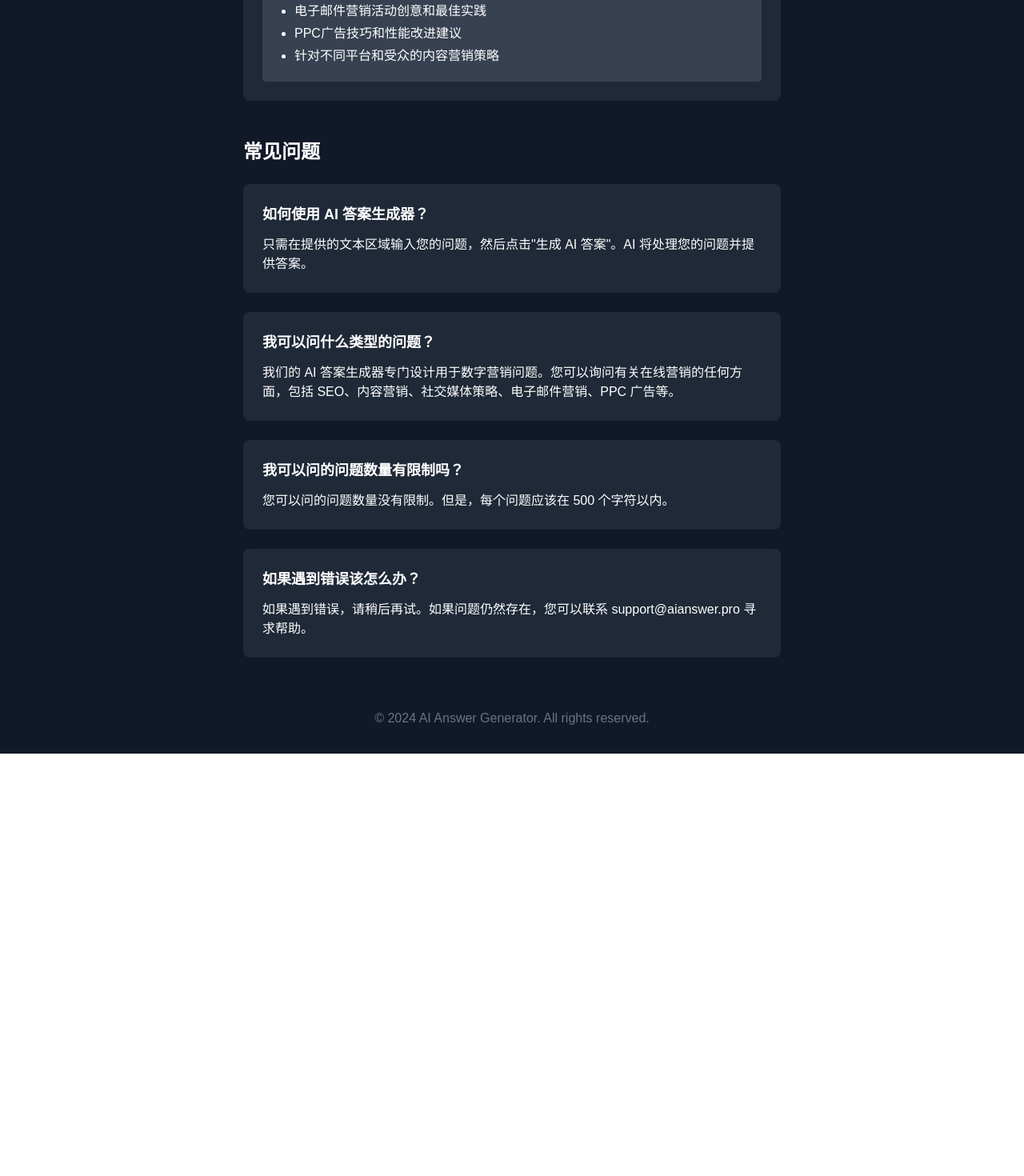
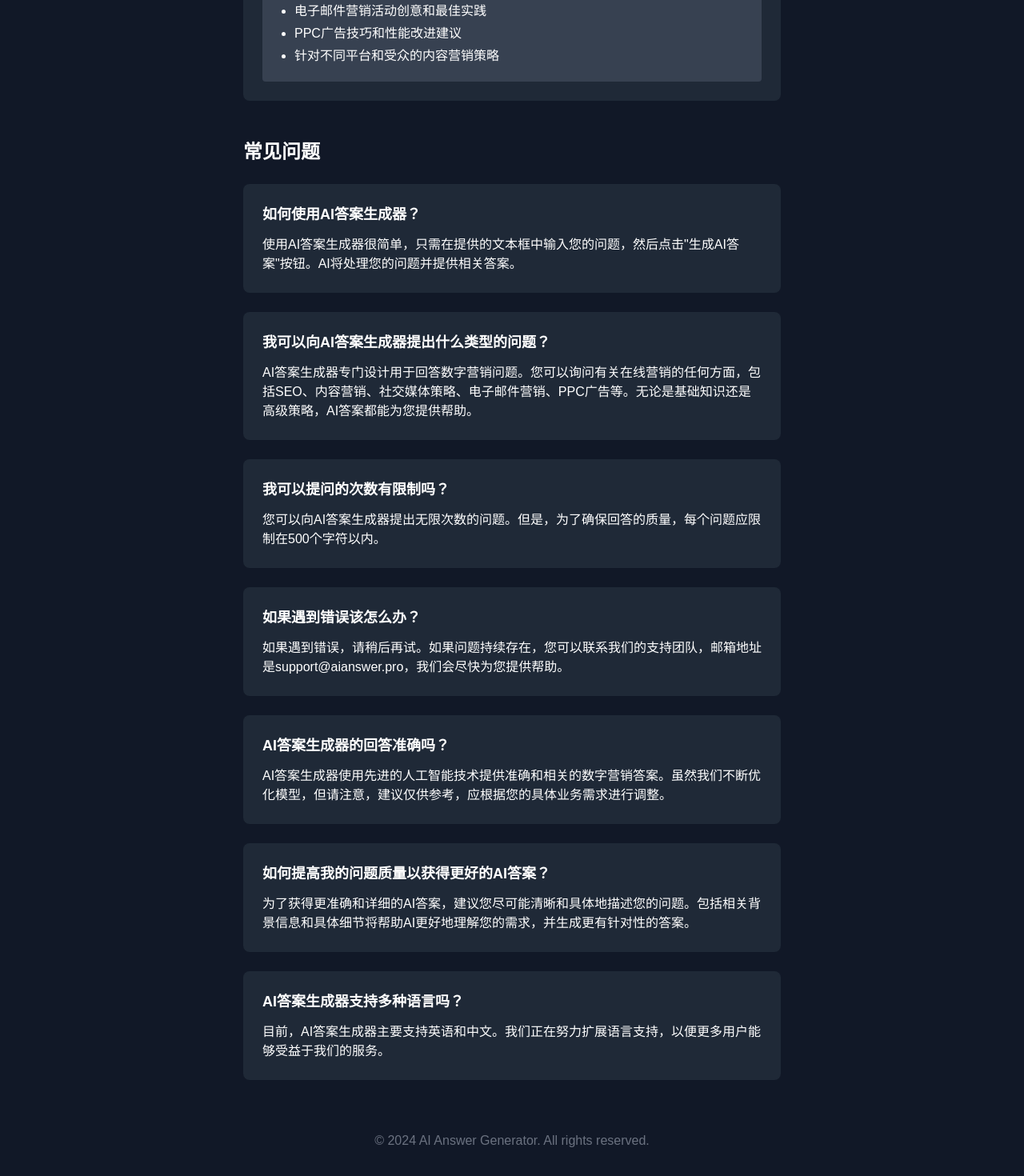
Before and after one commit to axijiajiajia/open-aianswer, a Next.js app: page /zh in a window 1280 px wide. Shown: the part 2137-3607 px from the top of the page at 80% size. Before the commit the page ends 3079 px from the top, so only its background shows below. Built offline with nearby package versions, Linux system fonts and the light colour scheme.

Commit message:
优化aianswer关键词密度

```diff
--- a/app/en/page.tsx
+++ b/app/en/page.tsx
@@ -143,22 +143,37 @@ export default function Home() {
             <div className="space-y-6">
               <div className="bg-gray-800 p-6 rounded-lg">
                 <h3 className="text-lg font-semibold mb-3">How do I use the AI Answer Generator?</h3>
-                <p>Simply enter your question in the text area provided and click on "Generate AI Answer". The AI will process your question and provide an answer.</p>
+                <p>To use the AI Answer Generator, simply enter your question in the provided text box and click the "Generate AI Answer" button. The AI will process your question and provide a relevant answer.</p>
               </div>
 
               <div className="bg-gray-800 p-6 rounded-lg">
-                <h3 className="text-lg font-semibold mb-3">What kind of questions can I ask AI Answer Generator?</h3>
-                <p>Our AI Answer Generator is specifically designed for digital marketing questions. You can ask about any aspect of online marketing, including SEO, content marketing, social media strategies, email marketing, PPC advertising, and more.</p>
+                <h3 className="text-lg font-semibold mb-3">What kind of questions can I ask the AI Answer Generator?</h3>
+                <p>The AI Answer Generator is specifically designed for digital marketing questions. You can ask about any aspect of online marketing, including SEO, content marketing, social media strategies, email marketing, PPC advertising, and more. Whether it's foundational knowledge or advanced strategies, the AI Answer can assist you.</p>
               </div>
 
               <div className="bg-gray-800 p-6 rounded-lg">
                 <h3 className="text-lg font-semibold mb-3">Is there a limit to the number of questions I can ask?</h3>
-                <p>There is no limit to the number of questions you can ask. However, each question should be within 500 characters.</p>
+                <p>You can ask an unlimited number of questions to the AI Answer Generator. However, each question should be limited to 500 characters to ensure the best quality of responses.</p>
               </div>
 
               <div className="bg-gray-800 p-6 rounded-lg">
                 <h3 className="text-lg font-semibold mb-3">What should I do if I encounter an error?</h3>
-                <p>If you encounter an error, please try again later. If the problem persists, you can contact support@aianswer.pro for assistance.</p>
+                <p>If you encounter an error, please try again later. If the problem persists, you can contact our support team at support@aianswer.pro, and we will assist you as soon as possible.</p>
+              </div>
+
+              <div className="bg-gray-800 p-6 rounded-lg">
+                <h3 className="text-lg font-semibold mb-3">Are the answers from the AI Answer Generator accurate?</h3>
+                <p>The AI Answer Generator utilizes advanced artificial intelligence technology to provide accurate and relevant digital marketing answers. While we continuously optimize the model, please note that suggestions are for reference only and should be tailored to your specific business needs.</p>
+              </div>
+
+              <div className="bg-gray-800 p-6 rounded-lg">
+                <h3 className="text-lg font-semibold mb-3">How can I improve the quality of my questions to get better AI answers?</h3>
+                <p>To obtain more accurate and detailed AI answers, it is recommended that you describe your questions as clearly and specifically as possible. Including relevant background information and specific details will help the AI better understand your needs and generate more targeted answers.</p>
+              </div>
+
+              <div className="bg-gray-800 p-6 rounded-lg">
+                <h3 className="text-lg font-semibold mb-3">Does the AI Answer Generator support multiple languages?</h3>
+                <p>Yes, the AI Answer Generator supports multiple languages.</p>
               </div>
             </div>
           </div>
--- a/app/it/page.tsx
+++ b/app/it/page.tsx
@@ -121,22 +121,37 @@ export default function Home() {
             <div className="space-y-6">
               <div className="bg-gray-800 p-6 rounded-lg">
                 <h3 className="text-lg font-semibold mb-3">Come si usa il Generatore di Risposte AI?</h3>
-                <p>Basta inserire la tua domanda nell'area di testo fornita e cliccare su "Genera Risposta AI". L'AI elaborerà la tua domanda e fornirà una risposta.</p>
+                <p>Per utilizzare il Generatore di Risposte AI, basta inserire la tua domanda nella casella di testo fornita e cliccare sul pulsante "Genera Risposta AI". L'AI elaborerà la tua domanda e fornirà una risposta pertinente.</p>
               </div>
 
               <div className="bg-gray-800 p-6 rounded-lg">
-                <h3 className="text-lg font-semibold mb-3">Che tipo di domande posso fare?</h3>
-                <p>Il nostro Generatore di Risposte AI è specificamente progettato per domande di marketing digitale. Puoi chiedere informazioni su qualsiasi aspetto del marketing online, inclusi SEO, content marketing, strategie per i social media, email marketing, pubblicità PPC e altro ancora.</p>
+                <h3 className="text-lg font-semibold mb-3">Che tipo di domande posso fare al Generatore di Risposte AI?</h3>
+                <p>Il Generatore di Risposte AI è specificamente progettato per domande di marketing digitale. Puoi chiedere informazioni su qualsiasi aspetto del marketing online, inclusi SEO, content marketing, strategie per i social media, email marketing, pubblicità PPC e altro ancora. Che si tratti di conoscenze di base o strategie avanzate, l'AI Answer può assisterti.</p>
               </div>
 
               <div className="bg-gray-800 p-6 rounded-lg">
                 <h3 className="text-lg font-semibold mb-3">C'è un limite al numero di domande che posso fare?</h3>
-                <p>Non c'è limite al numero di domande che puoi fare. Tuttavia, ogni domanda dovrebbe essere entro i 500 caratteri.</p>
+                <p>Puoi fare un numero illimitato di domande al Generatore di Risposte AI. Tuttavia, ogni domanda dovrebbe essere limitata a 500 caratteri per garantire la migliore qualità delle risposte.</p>
               </div>
 
               <div className="bg-gray-800 p-6 rounded-lg">
                 <h3 className="text-lg font-semibold mb-3">Cosa devo fare se incontro un errore?</h3>
-                <p>Se incontri un errore, per favore riprova più tardi. Se il problema persiste, puoi contattare support@aianswer.pro per assistenza.</p>
+                <p>Se incontri un errore, per favore riprova più tardi. Se il problema persiste, puoi contattare il nostro team di supporto all'indirizzo support@aianswer.pro, e ti assisteremo il prima possibile.</p>
+              </div>
+
+              <div className="bg-gray-800 p-6 rounded-lg">
+                <h3 className="text-lg font-semibold mb-3">Le risposte del Generatore di Risposte AI sono accurate?</h3>
+                <p>Il Generatore di Risposte AI utilizza tecnologia di intelligenza artificiale avanzata per fornire risposte accurate e pertinenti sul marketing digitale. Mentre ottimizziamo continuamente il modello, ti preghiamo di notare che i suggerimenti sono solo a scopo di riferimento e dovrebbero essere adattati alle tue specifiche esigenze aziendali.</p>
+              </div>
+
+              <div className="bg-gray-800 p-6 rounded-lg">
+                <h3 className="text-lg font-semibold mb-3">Come posso migliorare la qualità delle mie domande per ottenere risposte AI migliori?</h3>
+                <p>Per ottenere risposte AI più accurate e dettagliate, si consiglia di descrivere le tue domande nel modo più chiaro e specifico possibile. Includere informazioni di background rilevanti e dettagli specifici aiuterà l'AI a comprendere meglio le tue esigenze e generare risposte più mirate.</p>
+              </div>
+
+              <div className="bg-gray-800 p-6 rounded-lg">
+                <h3 className="text-lg font-semibold mb-3">Il Generatore di Risposte AI supporta più lingue?</h3>
+                <p>Attualmente, il Generatore di Risposte AI supporta principalmente l'inglese e il cinese. Stiamo lavorando per espandere il supporto linguistico in modo che più utenti possano beneficiare dei nostri servizi.</p>
               </div>
             </div>
           </div>
--- a/app/zh/page.tsx
+++ b/app/zh/page.tsx
@@ -141,23 +141,38 @@ export default function Home() {
             <h2 className="text-2xl font-bold mb-6">常见问题</h2>
             <div className="space-y-6">
               <div className="bg-gray-800 p-6 rounded-lg">
-                <h3 className="text-lg font-semibold mb-3">如何使用 AI 答案生成器？</h3>
-                <p>只需在提供的文本区域输入您的问题，然后点击"生成 AI 答案"。AI 将处理您的问题并提供答案。</p>
+                <h3 className="text-lg font-semibold mb-3">如何使用AI答案生成器？</h3>
+                <p>使用AI答案生成器很简单，只需在提供的文本框中输入您的问题，然后点击"生成AI答案"按钮。AI将处理您的问题并提供相关答案。</p>
               </div>
 
               <div className="bg-gray-800 p-6 rounded-lg">
-                <h3 className="text-lg font-semibold mb-3">我可以问什么类型的问题？</h3>
-                <p>我们的 AI 答案生成器专门设计用于数字营销问题。您可以询问有关在线营销的任何方面，包括 SEO、内容营销、社交媒体策略、电子邮件营销、PPC 广告等。</p>
+                <h3 className="text-lg font-semibold mb-3">我可以向AI答案生成器提出什么类型的问题？</h3>
+                <p>AI答案生成器专门设计用于回答数字营销问题。您可以询问有关在线营销的任何方面，包括SEO、内容营销、社交媒体策略、电子邮件营销、PPC广告等。无论是基础知识还是高级策略，AI答案都能为您提供帮助。</p>
               </div>
 
               <div className="bg-gray-800 p-6 rounded-lg">
-                <h3 className="text-lg font-semibold mb-3">我可以问的问题数量有限制吗？</h3>
-                <p>您可以问的问题数量没有限制。但是，每个问题应该在 500 个字符以内。</p>
+                <h3 className="text-lg font-semibold mb-3">我可以提问的次数有限制吗？</h3>
+                <p>您可以向AI答案生成器提出无限次数的问题。但是，为了确保回答的质量，每个问题应限制在500个字符以内。</p>
               </div>
 
               <div className="bg-gray-800 p-6 rounded-lg">
                 <h3 className="text-lg font-semibold mb-3">如果遇到错误该怎么办？</h3>
-                <p>如果遇到错误，请稍后再试。如果问题仍然存在，您可以联系 support@aianswer.pro 寻求帮助。</p>
+                <p>如果遇到错误，请稍后再试。如果问题持续存在，您可以联系我们的支持团队，邮箱地址是support@aianswer.pro，我们会尽快为您提供帮助。</p>
+              </div>
+
+              <div className="bg-gray-800 p-6 rounded-lg">
+                <h3 className="text-lg font-semibold mb-3">AI答案生成器的回答准确吗？</h3>
+                <p>AI答案生成器使用先进的人工智能技术提供准确和相关的数字营销答案。虽然我们不断优化模型，但请注意，建议仅供参考，应根据您的具体业务需求进行调整。</p>
+              </div>
+
+              <div className="bg-gray-800 p-6 rounded-lg">
+                <h3 className="text-lg font-semibold mb-3">如何提高我的问题质量以获得更好的AI答案？</h3>
+                <p>为了获得更准确和详细的AI答案，建议您尽可能清晰和具体地描述您的问题。包括相关背景信息和具体细节将帮助AI更好地理解您的需求，并生成更有针对性的答案。</p>
+              </div>
+
+              <div className="bg-gray-800 p-6 rounded-lg">
+                <h3 className="text-lg font-semibold mb-3">AI答案生成器支持多种语言吗？</h3>
+                <p>目前，AI答案生成器主要支持英语和中文。我们正在努力扩展语言支持，以便更多用户能够受益于我们的服务。</p>
               </div>
             </div>
           </div>
```
Also changed, not shown: app/de/page.tsx (+20 -5 lines).
